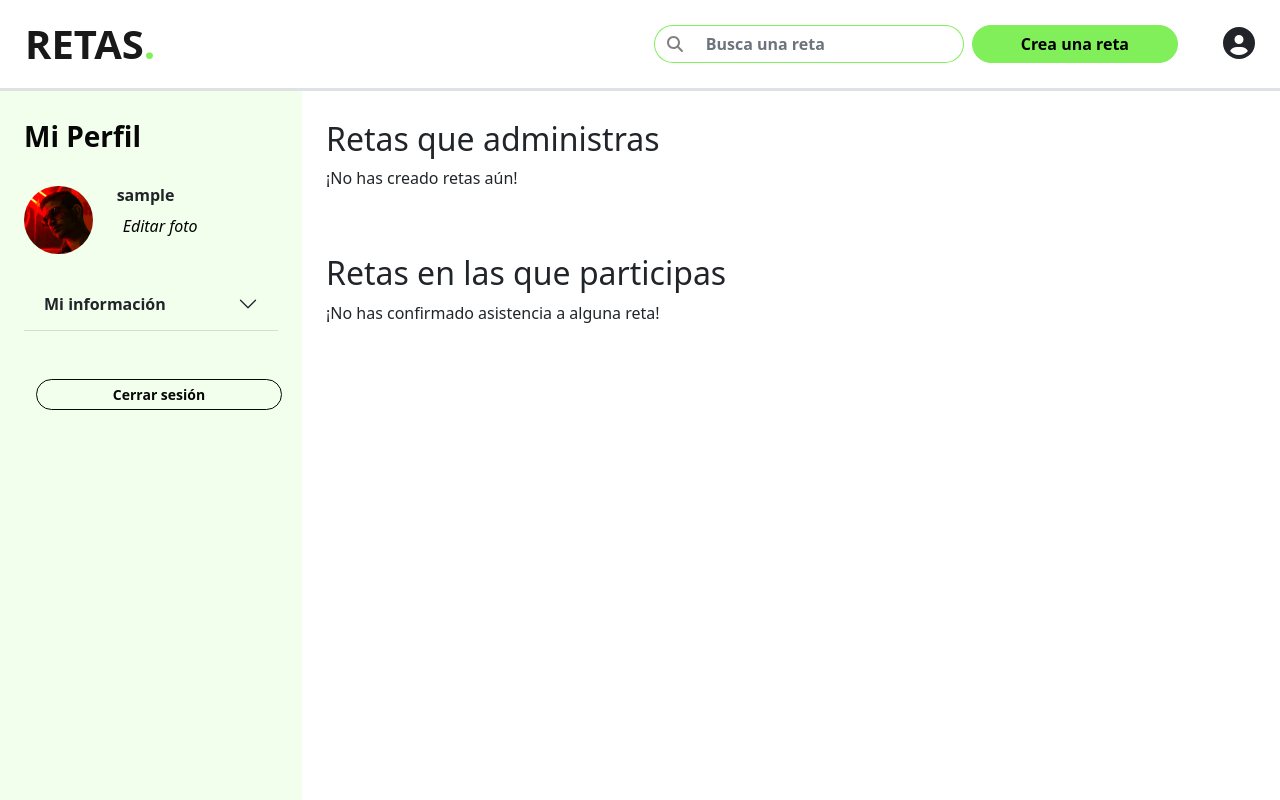
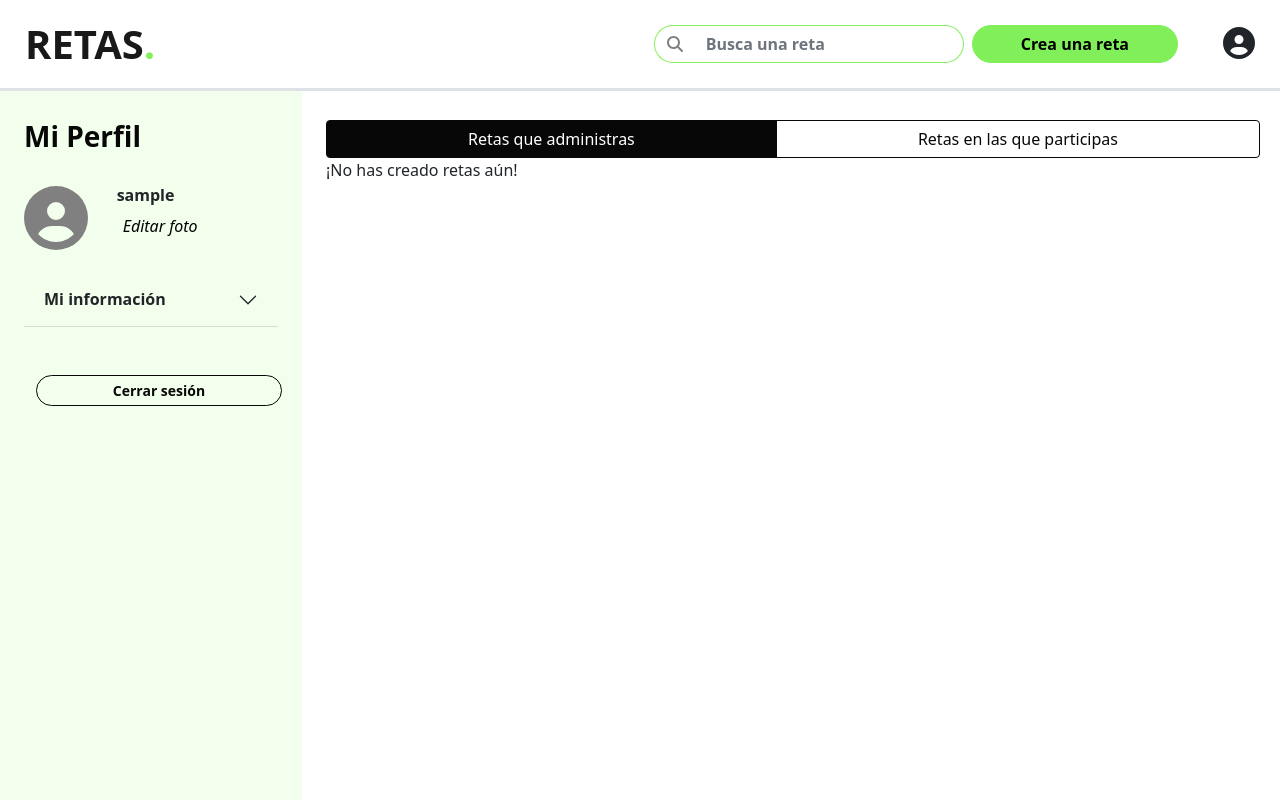
Before and after one commit to Sebas1245/Retas, a React (Create React App) app in the folder client/: page /user_profile in a window 1280 px wide. Built offline with nearby package versions, Linux system fonts and the light colour scheme; no server answers; sample sign-in values are in the browser's storage.

Commit message:
Adds correct filtering by administered or participant events for user profile

```diff
--- /dev/null
+++ b/client/src/components/ButtonNav.tsx
@@ -0,0 +1,32 @@
+import React from "react"
+import Container from 'react-bootstrap/Container';
+import { Link } from "react-router-dom";
+import Button from "./Button";
+
+export type NavItem = {
+    title: string,
+    action: () => Promise<void>
+}
+
+type PropTypes = {
+    navItems: Array<NavItem>,
+    activeNavItem: number
+}
+
+export default function LinkNav({navItems, activeNavItem} : PropTypes) {
+    return (
+        <div className="btn-group">
+            {
+                navItems.map((navItem, index) => (
+                        <Button
+                        onClick={() => navItem.action()}
+                        className={activeNavItem === index ? "btn-dark btn-block" : "btn-outline-dark btn-block"}
+                        padding={''}
+                        btnType="button"
+                        btnText={navItem.title}/>
+                ))
+            }
+        </div>
+
+    );
+}
--- a/client/src/components/CardGrid/CardGrid.tsx
+++ b/client/src/components/CardGrid/CardGrid.tsx
@@ -9,8 +9,8 @@ export default function CardGrid({ retas }: { retas: Array<Reta> | undefined })
 
 
   return (
-    <div className="row h-100 pt-2">
-      <div className='row row-cols-1 row-cols-md-3 g-4'>
+    <div className="row h-100 ">
+      <div className='row row-cols-1 row-cols-md-3 g-3'>
         {
           retas?.map(reta => (
             <div className="col-md-4 col-sm-6">
--- a/client/src/components/Sidebar.tsx
+++ b/client/src/components/Sidebar.tsx
@@ -1,4 +1,6 @@
+import { FontAwesomeIcon } from "@fortawesome/react-fontawesome";
 import React from "react";
+import { faUserCircle } from "@fortawesome/free-solid-svg-icons";
 
 type Props = {
   imgSrc?: string,
@@ -17,7 +19,11 @@ export default function Sidebar({imgSrc, title, name, role, edit, children}: Pro
             </div>
             <div className="row pt-4">
                 <div className="col-4">
-                    <img className="img-fluid align-content-right rounded-circle " src={imgSrc} style={{objectFit: "cover"}}/>
+                    {
+                        imgSrc ? (<img className="img-fluid align-content-right rounded-circle " alt="User profile" src={imgSrc} style={{objectFit: "cover"}}/>)
+                        : <FontAwesomeIcon color="gray" icon={faUserCircle} size={'4x'}/>
+                    }
+
                 </div>
                 <div className="col-8">
                     <h6 style={{textAlign:"left", fontWeight:"700",}}>{name}</h6>
--- a/client/src/services/userCalls.ts
+++ b/client/src/services/userCalls.ts
@@ -72,14 +72,29 @@ export async function toggleAttendance (retaId : string) {
     }
 }
 
-export async function getAllRetasForUser() {
+export async function getAllRetasForUserAsAdmin() {
     try {
-        const {data : {retasAsAdmin, retasAsParticipant}} = await axios.get(BASE_URL + '/all_retas', {
+        const {data} = await axios.get(BASE_URL + '/all_retas_as_admin', {
             headers: {
                 Authorization: `Bearer ${getToken()}`
             }
         });
-        return Promise.resolve({retasAsAdmin: formattedDateRetas(retasAsAdmin), retasAsParticipant: formattedDateRetas(retasAsParticipant)});
+        console.log(data)
+        return Promise.resolve({retasAsAdmin: formattedDateRetas(data)});
+    } catch (error : any) {
+        return Promise.reject(generateError(error));
+    }
+}
+
+export async function getAllRetasForUserAsParticipant() {
+    try {
+        const {data } = await axios.get(BASE_URL + '/all_retas_as_participant', {
+            headers: {
+                Authorization: `Bearer ${getToken()}`
+            }
+        });
+        console.log(data);
+        return Promise.resolve({retasAsParticipant: formattedDateRetas(data)});
     } catch (error : any) {
         return Promise.reject(generateError(error));
     }
--- a/client/src/views/NewReta.tsx
+++ b/client/src/views/NewReta.tsx
@@ -68,7 +68,6 @@ export default function NewReta() {
         <div className="d-none d-md-block col-12 col-lg-3">
           <Sidebar
             title="Crear Reta"
-            imgSrc="./avatar.jpg"
             name="Juan José Beltrán"
             role="Administrador" >
             <Flush
--- a/client/src/views/UserProfile.tsx
+++ b/client/src/views/UserProfile.tsx
@@ -1,38 +1,63 @@
 import React, { useEffect, useState } from "react";
-import Navbar from '../components/Navbar';
 import Sidebar from "../components/Sidebar";
 import Flush from "../components/Flush";
 import CardGrid from "../components/CardGrid/CardGrid";
-import { getAllRetasForUser } from "../services/userCalls";
+import { getAllRetasForUserAsAdmin, getAllRetasForUserAsParticipant } from "../services/userCalls";
 import Button from "../components/Button";
 import { deleteToken } from "../services/tokenUtilities";
 import { useNavigate } from "react-router-dom";
+import ButtonNav, {NavItem} from "../components/ButtonNav";
 
 export default function UserProfile() {
-  const [retasAsAdmin, setRetasAsAdmin] = useState<Array<Reta>>();
-  const [retasAsParticipant, setRetasAsParticipant] = useState<Array<Reta>>();
+  const [retas, setRetas] = useState<Array<Reta>>();
+  const [isSearchingForAdminRetas, setIsSearchingForAdminRetas] = useState<boolean>(true);
+  const [activeNavItem, setActiveNavItem] = useState<number>(0)
   const username : string = sessionStorage.getItem('userName')!;
   const navigate = useNavigate();
+  let navItems : Array<NavItem> = [
+    {title: 'Retas que administras', action: () => fetchAdminRetas()},
+    {title: 'Retas en las que participas', action: () => fetchParticipantRetas()},
+  ]
+  const fetchAdminRetas = async () => {
+    try {
+      const { retasAsAdmin } = await getAllRetasForUserAsAdmin();
+      setActiveNavItem(0);
+      setIsSearchingForAdminRetas(true);
+      setRetas(retasAsAdmin);
+    } catch (error) {
+      console.log(error);
+    }
+  }
+  const fetchParticipantRetas = async () => {
+    try {
+      const { retasAsParticipant } = await getAllRetasForUserAsParticipant();
+      setActiveNavItem(1);
+      setIsSearchingForAdminRetas(false);
+      setRetas(retasAsParticipant);
+    } catch (error) {
+      console.log(error);
+    }
+  }
 
   useEffect(() => {
-    const fetchRetas = async () => {
+    const fetchInitialRetas = async () => {
       try {
-        const { retasAsAdmin, retasAsParticipant } = await getAllRetasForUser();
-        setRetasAsAdmin(retasAsAdmin);
-        setRetasAsParticipant(retasAsParticipant)
+        const { retasAsAdmin } = await getAllRetasForUserAsAdmin();
+        setIsSearchingForAdminRetas(true);
+        setRetas(retasAsAdmin);
       } catch (error) {
-        alert(JSON.stringify(error));
+        console.log(error);
       }
     }
-    fetchRetas();
+    fetchInitialRetas();
   }, []);
+
   return (
     <div className="full-page-with-nav">
       <div className="row" style={{ height: '100%' }}>
         <div className="d-none d-md-block col-12 col-lg-3">
           <Sidebar
             title="Mi Perfil"
-            imgSrc="./avatar.jpg"
             name={username}
             edit="Editar foto">
               <Flush
@@ -53,28 +78,22 @@ export default function UserProfile() {
               </div>
           </Sidebar>
         </div>
-        <div className="col-12 col-lg-9">
-          <div className="row mt-5">
-            <h2>Retas que administras</h2>
-            {retasAsAdmin && retasAsAdmin?.length > 0 ?
-              (
-                <CardGrid retas={retasAsAdmin} />
-              ) :
-              (
-                <p>¡No has creado retas aún!</p>
-              )
-            }
+        <div className="col-12 col-lg-9 py-5">
+          <div className="row me-md-2">
+            <ButtonNav navItems={navItems} activeNavItem={activeNavItem} />
           </div>
-          <div className="row mt-5">
-            <h2>Retas en las que participas</h2>
-            {retasAsParticipant && retasAsParticipant?.length > 0 ?
-              (
-                <CardGrid retas={retasAsParticipant} />
-              ) :
-              (
-                <p>¡No has confirmado asistencia a alguna reta!</p>
-              )
-            }
+          <div className="row">
+              {retas && retas?.length > 0 ?
+                (
+                  <CardGrid retas={retas} />
+                ) :
+                isSearchingForAdminRetas ?
+                (
+                  <p>¡No has creado retas aún!</p>
+                ) : (
+                  <p>¡No has confirmado asistencia ninguna reta!</p>
+                )
+              }
           </div>
         </div>
       </div>
```
Also changed, not shown: 2 other files (tests, documents, lock files or other folders).
